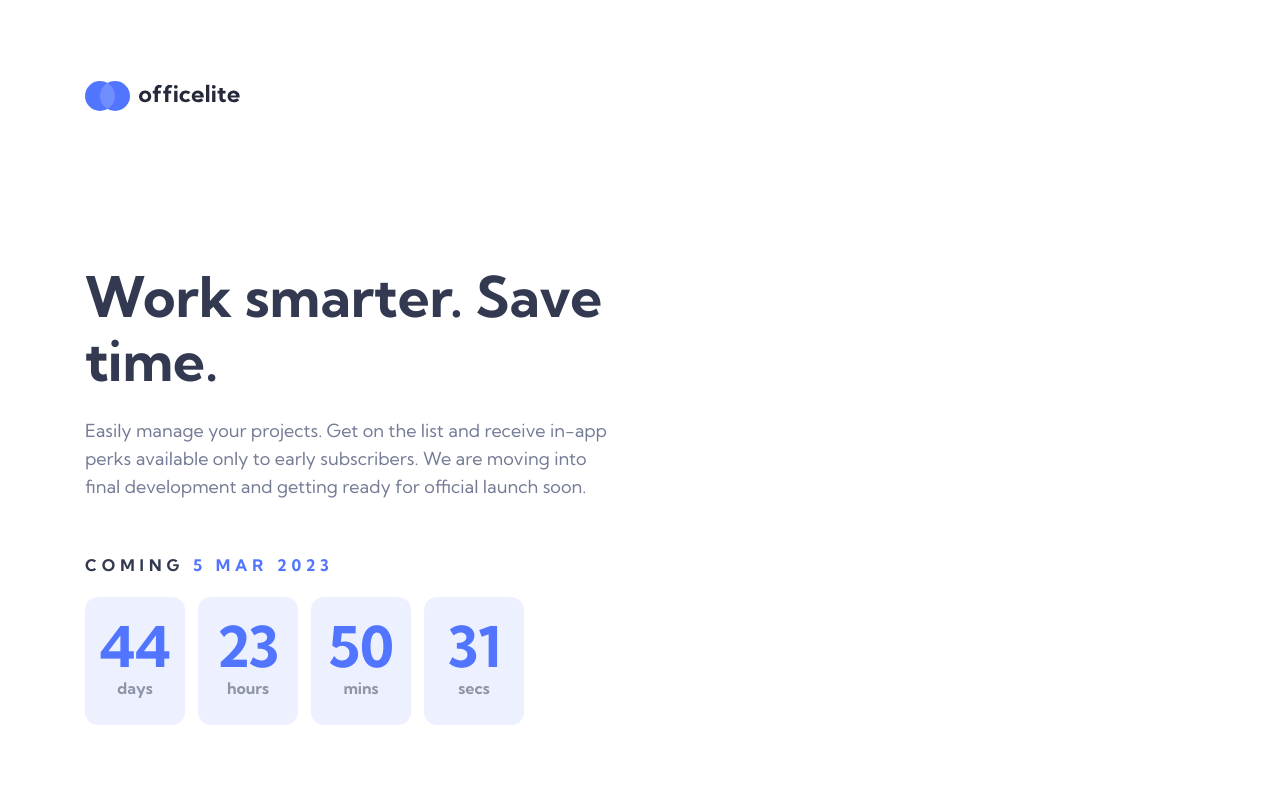
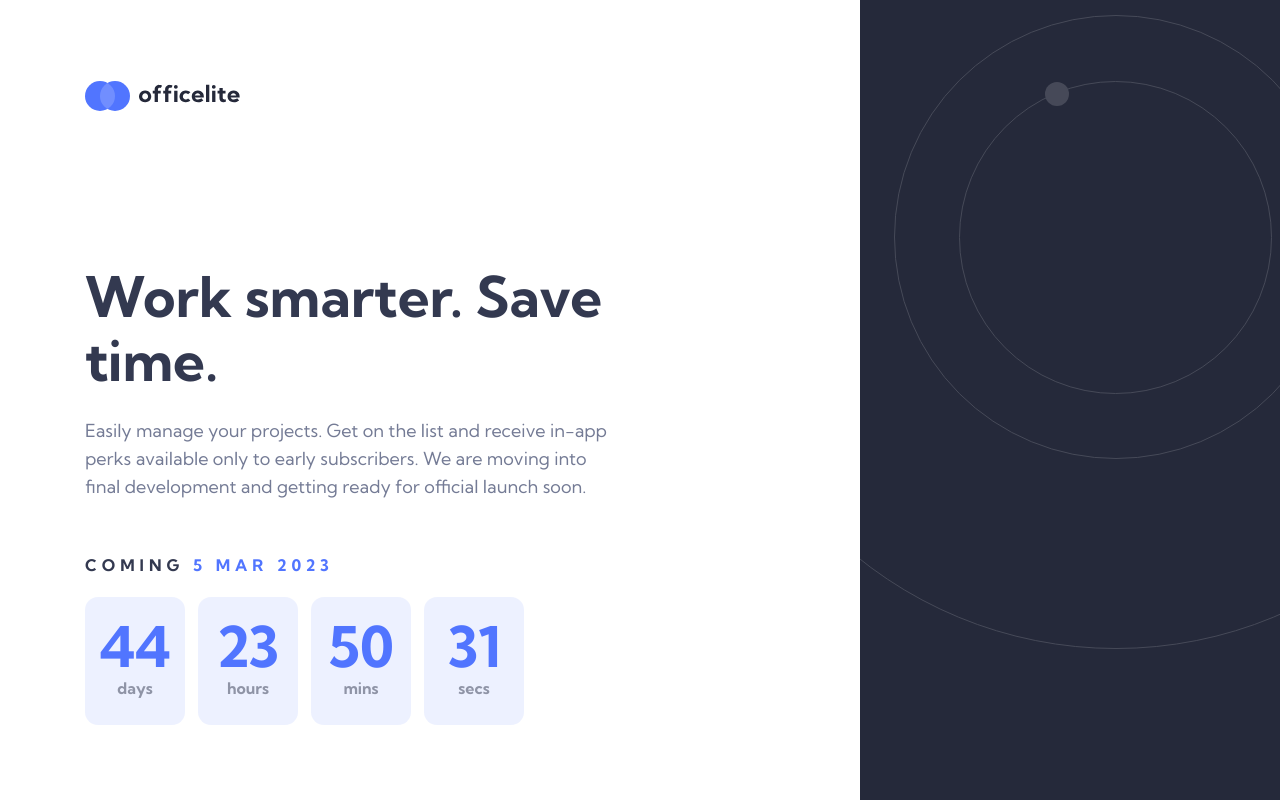
Before and after one commit to mdashfaque-mamdu-au17/officelite-coming-soon, a React (Vite) app: page /signup in a window 1280 px wide. Built offline with nearby package versions, Linux system fonts and the light colour scheme.

Commit message:
footer placement on large screens

```diff
--- a/src/pages/SignUp.jsx
+++ b/src/pages/SignUp.jsx
@@ -2,13 +2,13 @@ import React from 'react';
 import CountDown from '../components/Sections/CountDown';
 import Intro from '../components/Sections/Intro';
 import NavbarSignUp from '../components/Sections/NavbarSignUp';
-import SignupForm from '../components/Sections/SignupForm';
+import SignupFooter from '../components/Sections/SignupFooter';
 
 const SignUp = () => {
   return (
-    <section>
+    <section className="relative">
       {/* navigation and timer */}
-      <div>
+      <div className="">
         <div>
           <NavbarSignUp />
         </div>
@@ -21,8 +21,8 @@ const SignUp = () => {
       </div>
 
       {/* contact form and footer */}
-      <div className="mt-20">
-        <SignupForm />
+      <div className="lg:absolute lg:top-0 lg:right-0 lg:w-[420px] lg:h-screen">
+        <SignupFooter />
       </div>
     </section>
   );
```
